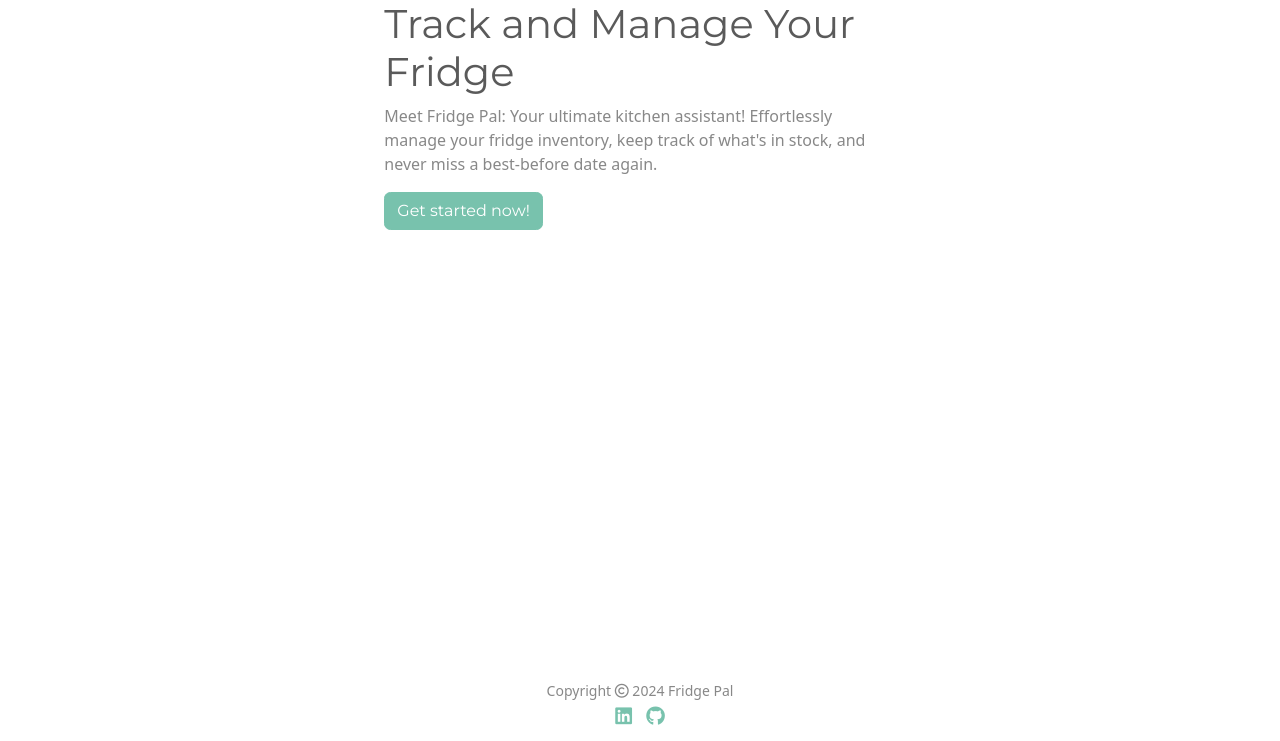
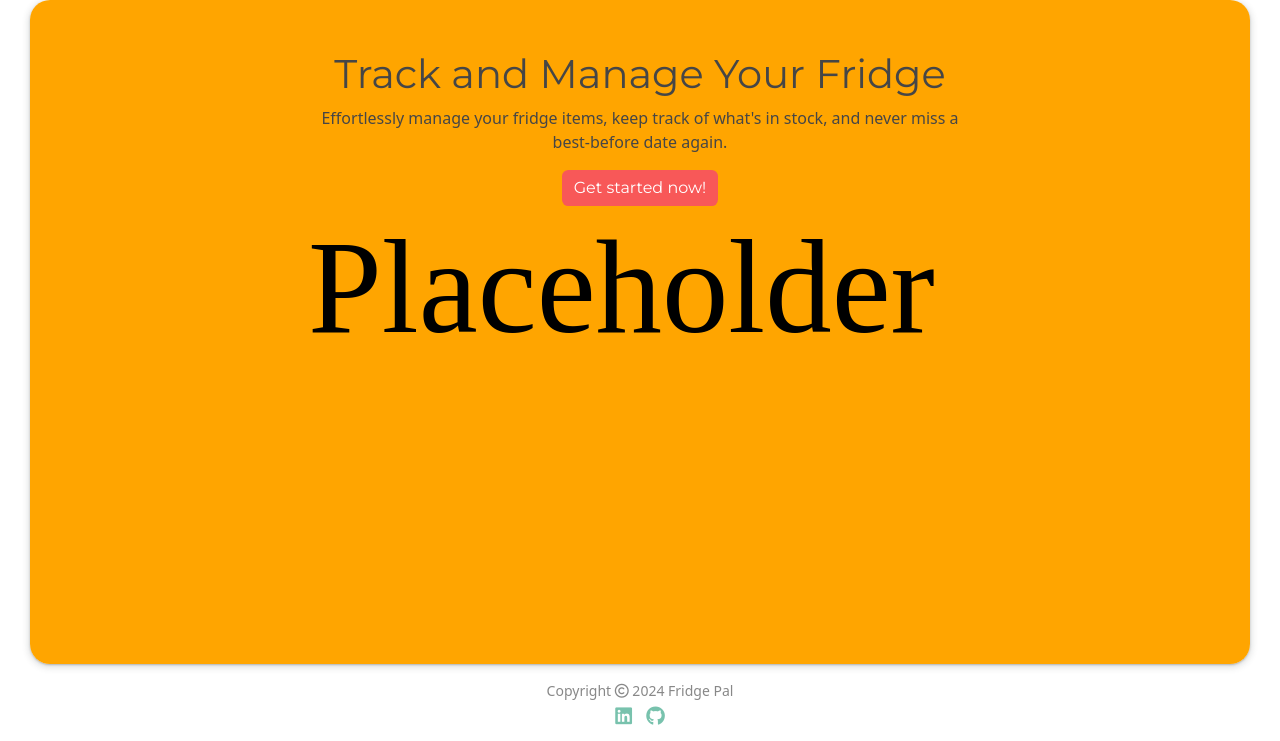
Before and after one commit to CrazyEggz/ci-fridge-pal, a Django app: page / in a window 1280 px wide. Shown: the part 59-800 px from the top of the page. Run offline with Django 4.2, Linux system fonts and the light colour scheme; some libraries are stand-ins or nearby versions.

Commit message:
Add placeholder image and style hero section

```diff
--- a/home/templates/home/home.html
+++ b/home/templates/home/home.html
@@ -1,14 +1,16 @@
 {% extends 'base.html' %}
 
 {% block content %}
-<div class="row">
-    <div class="col-sm-11 col-md-5 mx-auto mt-t px-3">
-        <h1 class="fw-light">Track and Manage Your Fridge</h1>
-        <p class="fw-light">Meet Fridge Pal: Your ultimate kitchen assistant! Effortlessly manage your fridge inventory, keep track of
-            what's in stock, and never miss a best-before date again.
-        </p>
-        <div>
-            <a href="{% url 'login' %}" class="btn btn-primary">Get started now!</a>
+<div id="hero">
+    <div id="hero-content" class="row">
+        <div class="col-sm-11 col-md-10 mx-auto mt-t px-3 text-center">
+            <h1 class="fw-light">Track and Manage Your Fridge</h1>
+            <p class="fw-light">Effortlessly manage your fridge items, keep track of
+                what's in stock, and never miss a best-before date again.
+            </p>
+            <div>
+                <a href="{% url 'login' %}" class="btn btn-primary">Get started now!</a>
+            </div>
         </div>
     </div>
 </div>
--- a/static/css/style.css
+++ b/static/css/style.css
@@ -44,7 +44,38 @@ font-size: 22px;
     padding: 0px 5px;
 }
 
-/* Dashboard Page */
+/* ---Home Page--- */
+#hero {
+    background-image: url(../images/placeholder.svg);
+    height: 83vh;
+    border-radius: 20px;
+    background-position: 50% 70%;
+    background-repeat: no-repeat;
+    background-size: cover;
+    display: flex;
+    justify-content: center;
+    margin: 0px 30px;
+    box-shadow: rgba(60, 64, 67, 0.3) 0px 1px 2px 0px, rgba(60, 64, 67, 0.15) 0px 2px 6px 2px;
+}
+
+#hero-content {
+    margin-top: 50px;
+}
+
+#hero-content h1 {
+    color: #464646;
+}
+
+#hero-content p {
+    color: #464646;
+}
+
+#hero-content a {
+    background-color: #f85858;
+    border: none;
+}
+
+/* ---Dashboard Page--- */
 .btn-icon {
     margin-left: 3px;
 }
```
Also changed, not shown: static/images/placeholder.svg (added).
